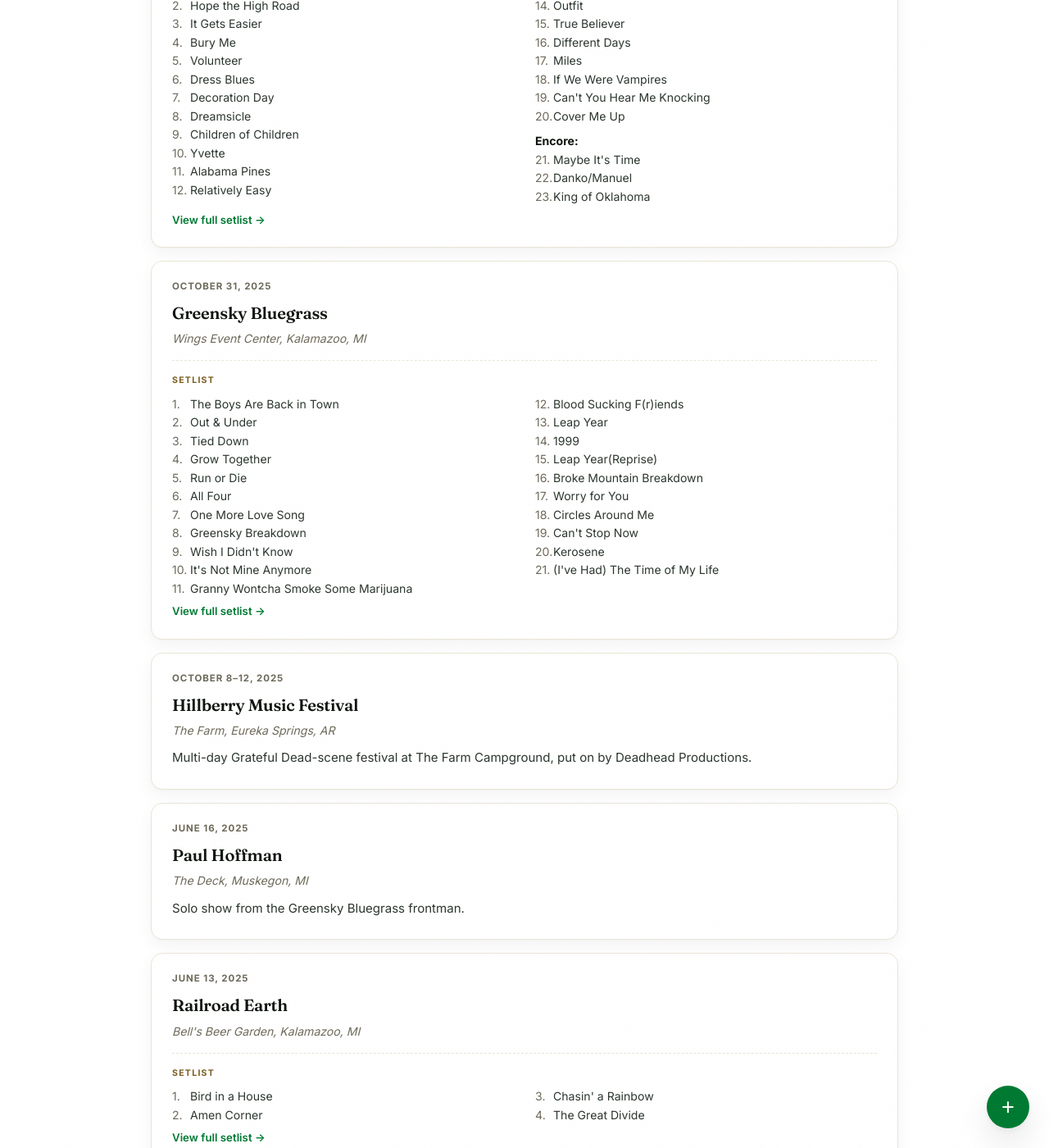
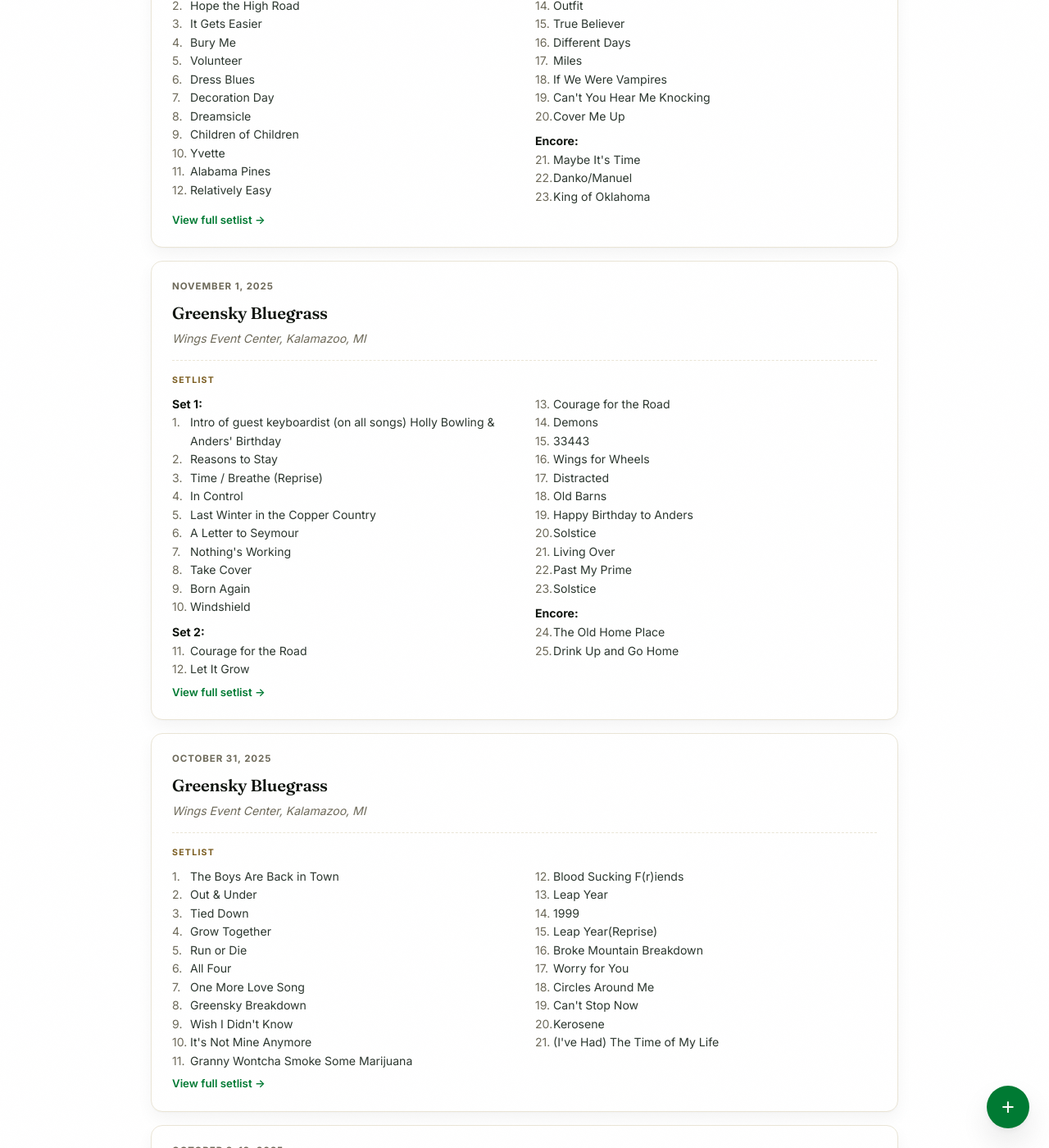
Before and after one commit to bmlanders/adventures, a Jekyll site: the page built from shows/index.html, in a window 1280 px wide and 1400 px high, scrolled down 5889 px. Shown: the whole window at 82% size. Built offline with Jekyll 4.4.1, drawn with Linux system fonts in a browser that asks for light colours; some of the changed text lies outside the part shown.

Commit message:
Log show: Greensky Bluegrass on 2025-11-01

```diff
--- a/shows/index.html
+++ b/shows/index.html
@@ -357,6 +357,46 @@
   </div>
 
   <a class="show-trip-link" href="https://www.setlist.fm/setlist/jason-isbell-and-the-400-unit/2026/radio-city-music-hall-new-york-ny-2341f45b.html" target="_blank" rel="noopener">View full setlist &rarr;</a>
+</div>
+
+<div class="show-entry" id="2025-11-01-greensky-bluegrass">
+  <div class="show-date">November 1, 2025</div>
+  <h3>Greensky Bluegrass</h3>
+  <div class="show-venue">Wings Event Center, Kalamazoo, MI</div>
+  <div class="setlist">
+    <div class="setlist-lbl">Setlist</div>
+    <ol class="setlist-list">
+      <li class="setlist-set">Set 1:</li>
+      <li>Intro of guest keyboardist (on all songs) Holly Bowling &amp; Anders' Birthday</li>
+      <li>Reasons to Stay</li>
+      <li>Time / Breathe (Reprise)</li>
+      <li>In Control</li>
+      <li>Last Winter in the Copper Country</li>
+      <li>A Letter to Seymour</li>
+      <li>Nothing's Working</li>
+      <li>Take Cover</li>
+      <li>Born Again</li>
+      <li>Windshield</li>
+      <li class="setlist-set">Set 2:</li>
+      <li>Courage for the Road</li>
+      <li>Let It Grow</li>
+      <li>Courage for the Road</li>
+      <li>Demons</li>
+      <li>33443</li>
+      <li>Wings for Wheels</li>
+      <li>Distracted</li>
+      <li>Old Barns</li>
+      <li>Happy Birthday to Anders</li>
+      <li>Solstice</li>
+      <li>Living Over</li>
+      <li>Past My Prime</li>
+      <li>Solstice</li>
+      <li class="setlist-set">Encore:</li>
+      <li>The Old Home Place</li>
+      <li>Drink Up and Go Home</li>
+    </ol>
+  </div>
+  <a class="show-trip-link" href="https://www.setlist.fm/setlist/greensky-bluegrass/2025/wings-event-center-kalamazoo-mi-134f9d8d.html" target="_blank" rel="noopener">View full setlist &rarr;</a>
 </div>
 
 <div class="show-entry" id="2025-10-31-greensky-bluegrass">
```
